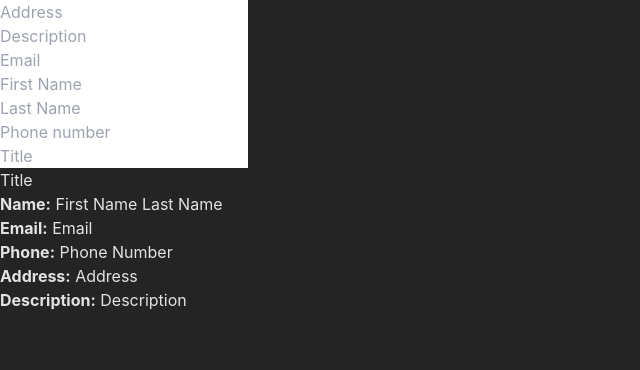
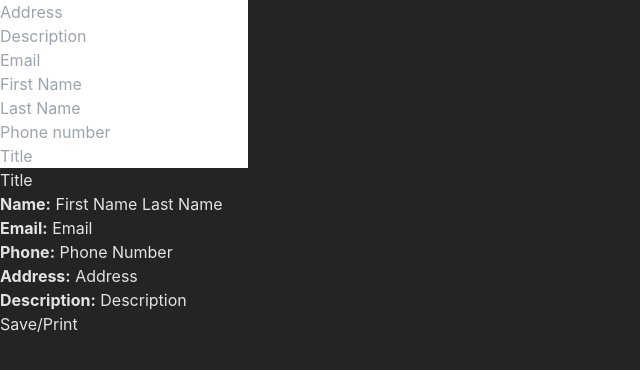
Before and after one commit to Extager/CVCreator, a React (Vite) app: page / in a window 1280 px wide. Shown: the top 370 px of the page, without its empty margins (0-640 px from the left). Built offline with nearby package versions, Linux system fonts and the light colour scheme.

Commit message:
add-savePDF

```diff
--- a/src/pages/App.tsx
+++ b/src/pages/App.tsx
@@ -5,7 +5,7 @@ import FirstName from "../widgets/FirstName"
 import LastName from "../widgets/LastName"
 import PhoneNumber from "../widgets/PhoneNumber"
 import Title from "../widgets/Title"
-import CV from "../shared/ui/CV/CV"
+import CV from "../shared/ui/CV/UICV"
 
 export function App() {
 
--- a/src/shared/ui/CV/CV.tsx
+++ b/src/shared/ui/CV/UICV.tsx
@@ -1,10 +1,13 @@
-import React, { forwardRef } from "react";
+import { forwardRef, useRef } from "react";
 import { observer } from "mobx-react-lite";
 import ResumeStore from "../../../store/ResumeStore";
+import { useReactToPrint } from "react-to-print";
 
-const CV = forwardRef<HTMLDivElement>((_, ref) => {
+const UICV = () => {
+  const contentRef = useRef<HTMLDivElement>(null);
+  const contentSave = useReactToPrint({contentRef});
   return (
-    <div ref={ref} className="p-5 border">
+    <div ref={contentRef}>
       <h2>{ResumeStore.title}</h2>
       <p>
         <strong>Name:</strong> {ResumeStore.firstName} {ResumeStore.lastName}
@@ -21,8 +24,9 @@ const CV = forwardRef<HTMLDivElement>((_, ref) => {
       <p>
         <strong>Description:</strong> {ResumeStore.description}
       </p>
+      <button onClick={()=>contentSave()}>Save/Print</button>
     </div>
   );
-});
+};
 
-export default observer(CV);
+export default observer(UICV);
```
Also changed, not shown: src/widgets/CV.tsx (+7 -0 lines).
